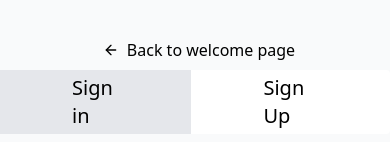
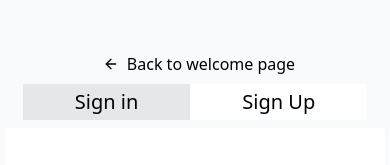
Before and after one commit to SundeepKumar07/artGallery, a React (Vite) app in the folder frontend/: page /sign-in in a window 390 px wide. Shown: the part 178-343 px from the top of the page. Built offline with nearby package versions, Linux system fonts and the light colour scheme; no server answers.

Commit message:
setting login form

```diff
--- a/frontend/src/components/menuComponents/UploadArt.jsx
+++ b/frontend/src/components/menuComponents/UploadArt.jsx
@@ -77,7 +77,7 @@ export default function UploadArt() {
   }
 
   return (
-    <div className='h-screen pl-5'>
+    <div className='h-screen'>
     <form onSubmit={handleSubmit} className='w-full flex flex-col gap-2'>
       <div className='flex flex-col'>
         <h1 className='text-2xl font-semibold'>Upload Artwork</h1>
--- a/frontend/src/pages/Menu.jsx
+++ b/frontend/src/pages/Menu.jsx
@@ -56,7 +56,7 @@ export default function Menu() {
   return (
     <div className="flex gap-3">
       {/* Sidebar */}
-      <div className="w-15 sm:w-55 pt-20 list-none flex gap-4 sm:gap-5 items-center sm:items-start sm:pl-7 flex-col sticky top-0 h-screen bg-white">
+      <div className="pl-2 w-15 sm:w-55 pt-20 list-none flex gap-4 sm:gap-5 items-center sm:items-start sm:pl-7 flex-col sticky top-0 h-screen bg-white">
         <SidebarItem
           label="Dashboard"
           icon={<FiGrid className="w-5 h-5" />}
--- a/frontend/src/pages/SignIn.jsx
+++ b/frontend/src/pages/SignIn.jsx
@@ -60,11 +60,11 @@ export default function SignIn() {
       </div>
 
       <div className='flex items-center justify-center hover:cursor-pointer bg-white rounded'>
-        <span className={`py-1 px-18 sm:px-22 text-xl ${loginButton && 'bg-gray-200'}`} onClick={()=>setLoginButton(true)}>Sign in</span>
-        <span className={`py-1 px-18 sM:px-22 text-xl ${!loginButton && 'bg-gray-200'}`} onClick={()=>setLoginButton(false)}>Sign Up</span>
+        <span className={`py-1 px-13 sm:px-22 text-xl ${loginButton && 'bg-gray-200'}`} onClick={()=>setLoginButton(true)}>Sign in</span>
+        <span className={`py-1 px-13 sM:px-22 text-xl ${!loginButton && 'bg-gray-200'}`} onClick={()=>setLoginButton(false)}>Sign Up</span>
       </div>
 
-      <form onSubmit={handleSubmit} className="flex justify-center flex-col gap-6 py-8 px-5 bg-white sm:w-113 w-105 rounded">
+      <form onSubmit={handleSubmit} className="flex justify-center flex-col gap-6 py-8 px-5 bg-white sm:w-113 w-95 rounded">
         <div>
           <h1 className="text-2xl">{loginButton? 'Login': 'Create Account'}</h1>
           <p className="text-sm">Enter you credentials to access your account</p>
```
